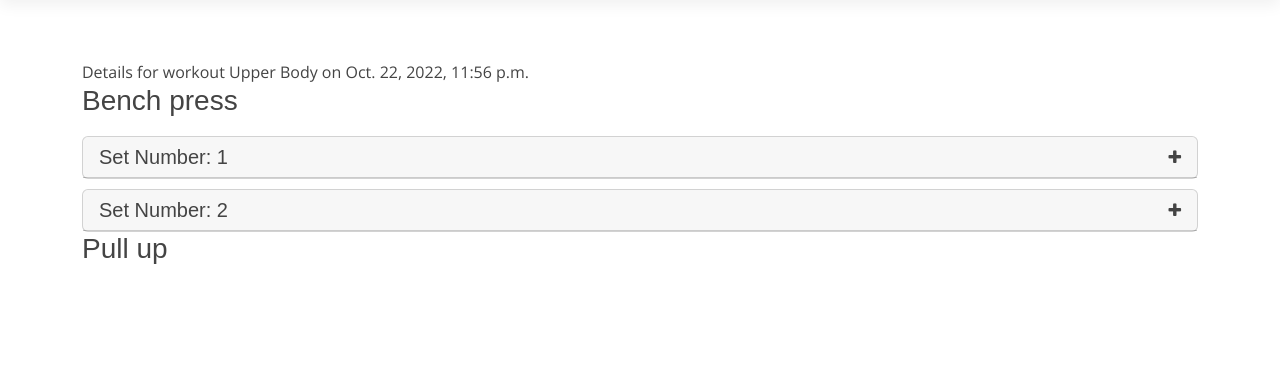
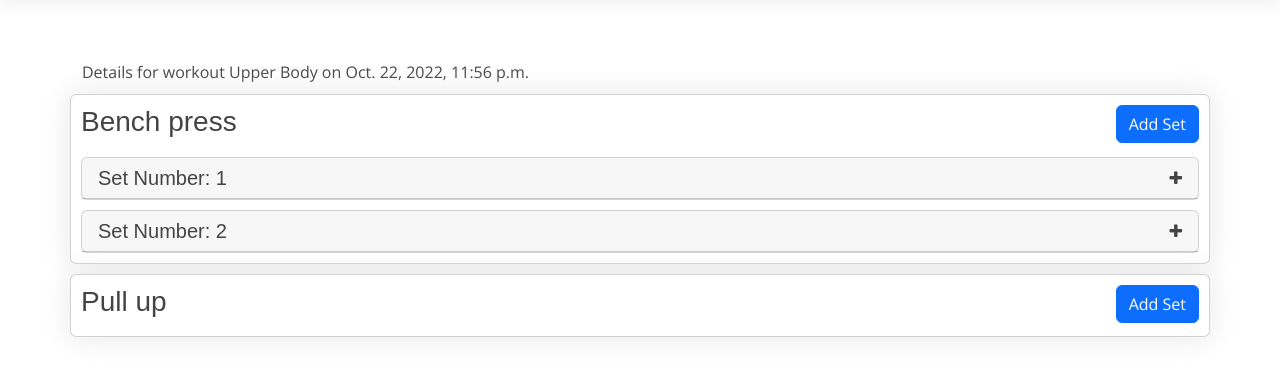
Before and after one commit to rehmanh/StevensLifting, a Django app: page /workout/1 in a window 1280 px wide. Shown: the part 70-446 px from the top of the page. Run offline with Django 4.2, Linux system fonts and the light colour scheme; data comes from the database, SQL or seed files in the repository; both versions use the stored data as it was after the commit; some libraries are stand-ins or nearby versions.

Commit message:
Added contrasting cards to the exercise sets

```diff
--- a/stevenslifting/base/templates/base/workout.html
+++ b/stevenslifting/base/templates/base/workout.html
@@ -56,15 +56,26 @@
                     </div>
                 {% endfor %}
             {% endif %}
+
             Details for workout {{workout.workout_name}} on {{workout.workout_date}}
 
             {% for exercise in exercises %}
 
             <div class="row">
+                <!-- custom styling for the exercise card TODO: need to move this to it's own class at some point -->
+                <div class="card" style="padding: 10px; margin-top: 10px; color: #444; box-shadow: 0 0 30px rgba(214, 215, 216, 0.6);">
 
-                    <h3>
-                        {{exercise.exercise_name}}
-                    </h3>
+                    <div class="d-flex justify-content-between">
+                        <div>
+                            <h3>
+                                {{exercise.exercise_name}}
+                            </h3>
+                        </div>
+                        <div>
+                            <button class="btn btn-primary">Add Set</button>
+                        </div>
+                    </div>
+
 
                     {% for set in exercise.sets %}
                     <div style="margin-top: 10px;">
@@ -124,6 +135,7 @@
                     </div>
 
                     {% endfor %}
+                </div>
             </div>
 
             {% endfor %}
--- a/stevenslifting/base/templates/base/workouts.html
+++ b/stevenslifting/base/templates/base/workouts.html
@@ -47,7 +47,7 @@
     </header><!-- End Header -->
 
     <section >
-            <div class="container grid-container">
+        <div class="container grid-container">
             <div class="section-title">
                 <h2>Workouts for {{user}}</h2>
             </div>
```
Also changed, not shown: stevenslifting/db.sqlite3.
